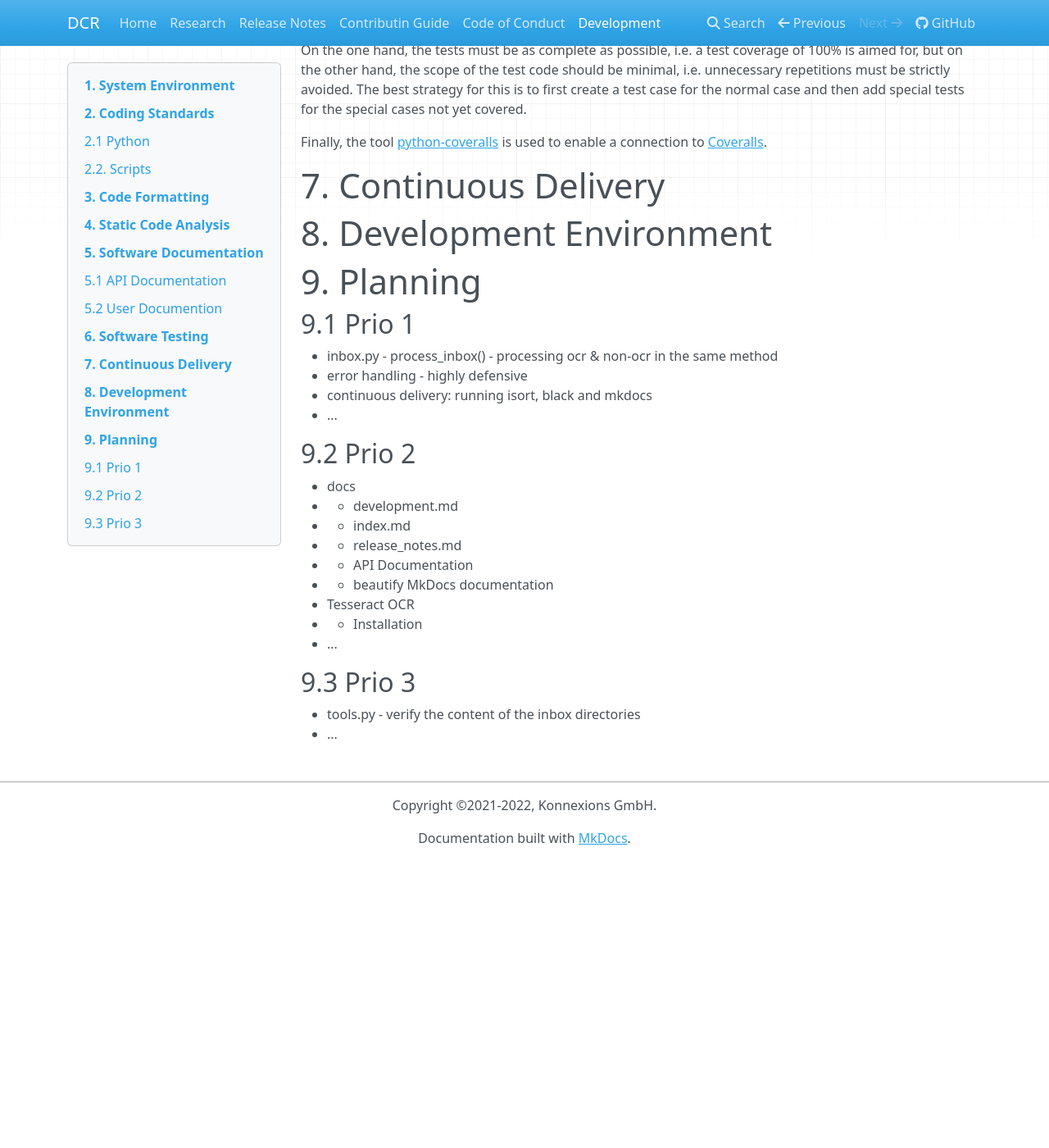
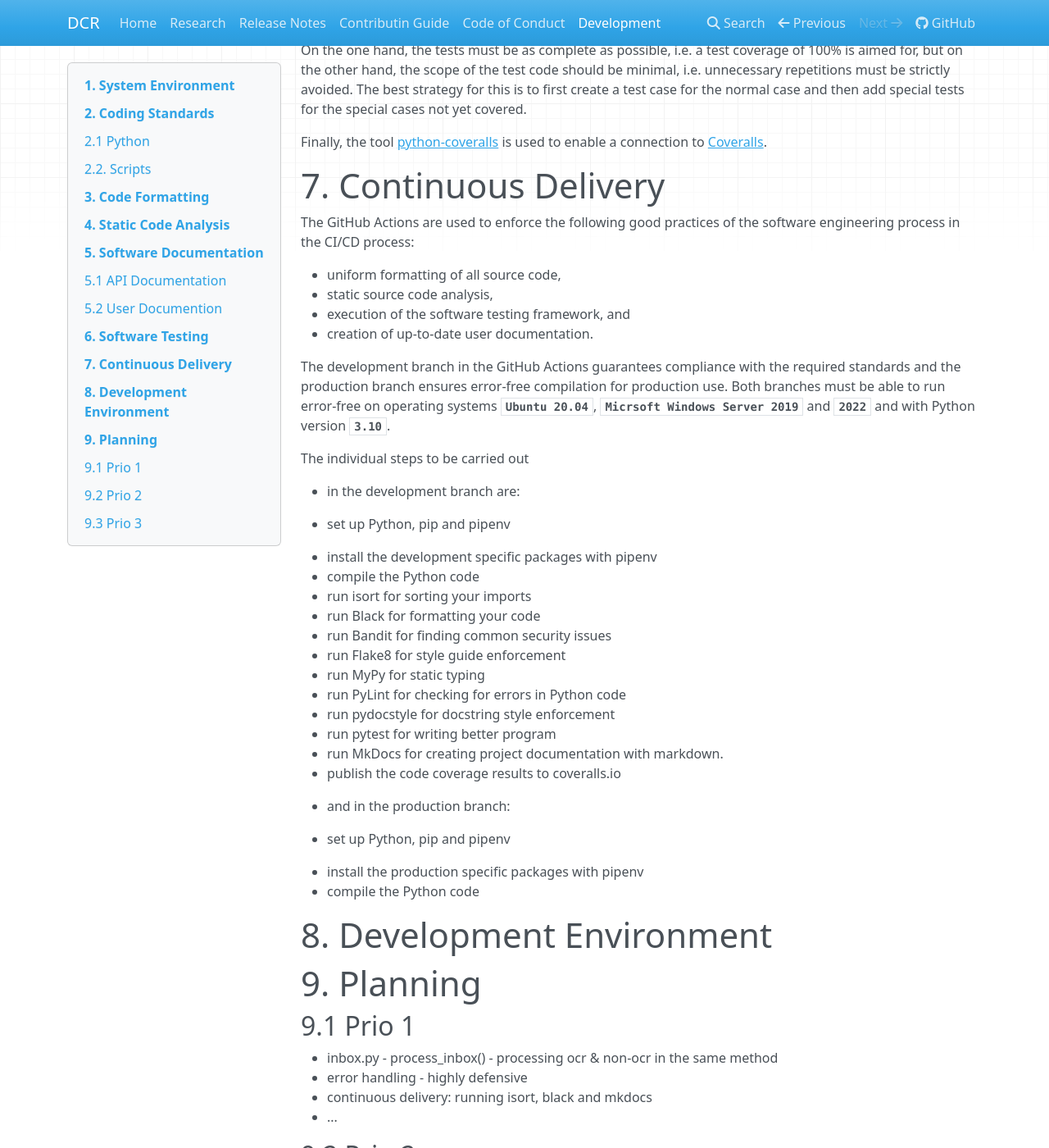
Before and after one commit to KonnexionsGmbH/dcr, an MkDocs documentation site: the page built from docs/development.md, in a window 1280 px wide and 1400 px high, scrolled down 3187 px. Shown: the whole window at 82% size. Built offline with MkDocs 1.6.1, drawn with Linux system fonts in a browser that asks for light colours; nearby versions of some CDN libraries; before the commit the page ends 4237 px from its top, so only the background shows below that.

```diff
--- a/docs/development.md
+++ b/docs/development.md
@@ -143,6 +143,40 @@
 
 ## 7. Continuous Delivery
 
+The GitHub Actions are used to enforce the following good practices of the software engineering process in the CI/CD process:
+
+- uniform formatting of all source code,
+- static source code analysis,
+- execution of the software testing framework, and
+- creation of up-to-date user documentation.
+
+The development branch in the GitHub Actions guarantees compliance with the required standards and the production branch ensures error-free compilation for production use.
+Both branches must be able to run error-free on operating systems **`Ubuntu 20.04`**, **`Micrsoft Windows Server 2019`** and **`2022`** and with Python version **`3.10`**.
+
+The individual steps to be carried out
+
+- in the development branch are:
+
+  - set up Python, pip and pipenv
+  - install the development specific packages with pipenv
+  - compile the Python code
+  - run isort for sorting your imports
+  - run Black for formatting your code
+  - run Bandit for finding common security issues
+  - run Flake8 for style guide enforcement
+  - run MyPy for static typing
+  - run PyLint for checking for errors in Python code
+  - run pydocstyle for docstring style enforcement
+  - run pytest for writing better program
+  - run MkDocs for creating project documentation with markdown.
+  - publish the code coverage results to coveralls.io
+
+- and in the production branch:
+
+  - set up Python, pip and pipenv
+  - install the production specific packages with pipenv
+  - compile the Python code
+
 ## 8. Development Environment
 
 ## 9. Planning
```
Also changed, not shown: 2 other files.
